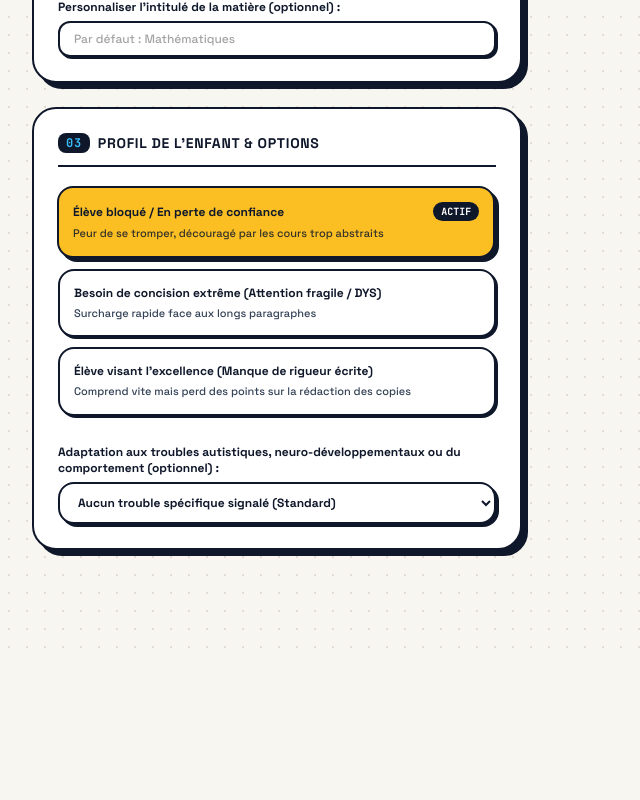
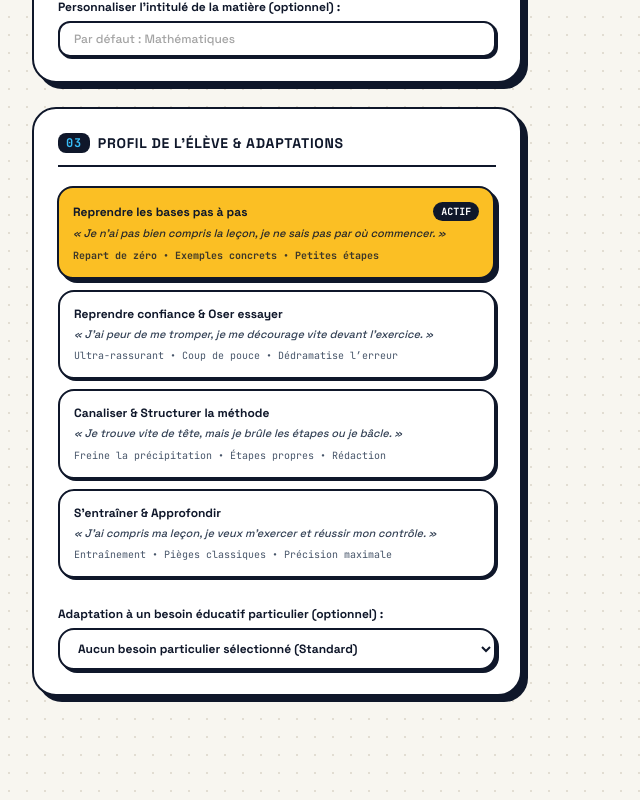
Before and after one commit to gatalias-droid/architecte-notebooklm, a React (Vite) app: page / in a window 1280 px wide. Shown: the part 1288-2088 px from the top of the page, without its empty margins (0-640 px from the left). Before the commit the page ends 1942 px from the top, so only its background shows below. Built offline with nearby package versions, Linux system fonts and the light colour scheme.

Commit message:
feat(pedagogie): refonte des 4 profils eleves et clarification des adaptations particulieres

```diff
--- a/src/App.jsx
+++ b/src/App.jsx
@@ -799,66 +799,76 @@ const CYCLE_SPECIFIC_CONFIG = {
 
 const STUDENT_PROFILES = [
   {
-    id: 'standard',
-    label: 'Élève bloqué / En perte de confiance',
-    desc: 'Peur de se tromper, découragé par les cours trop abstraits',
-    directive: "Rassure l'élève par la simplicité immédiate. Dédramatise chaque erreur en montrant exactement où le raisonnement a bifurqué sans jamais le juger."
+    id: 'bases',
+    label: 'Reprendre les bases pas à pas',
+    desc: '« Je n’ai pas bien compris la leçon, je ne sais pas par où commencer. »',
+    bulletSummary: 'Repart de zéro • Exemples concrets • Petites étapes',
+    directive: "CALIBRATION APPRENANT (REPRENDRE LES BASES) : Considère que la notion n'est pas acquise. Repart systématiquement du sens concret avec une image simple du quotidien avant la règle formelle. Découpe chaque étape au maximum et vérifie chaque petite brique avant d'avancer."
   },
   {
-    id: 'dys_tdah',
-    label: 'Besoin de concision extrême (Attention fragile / DYS)',
-    desc: 'Surcharge rapide face aux longs paragraphes',
-    directive: "Fais des phrases ultra-courtes (une seule idée par ligne, listes à puces aérées, mots-clés en gras). Ne dépasse jamais 4 lignes avant de poser ta question."
+    id: 'confiance',
+    label: 'Reprendre confiance & Oser essayer',
+    desc: '« J’ai peur de me tromper, je me décourage vite devant l’exercice. »',
+    bulletSummary: 'Ultra-rassurant • Coup de pouce • Dédramatise l’erreur',
+    directive: "CALIBRATION APPRENANT (CONFIANCE & DÉDRAMATISATION) : Sois particulièrement encourageant, chaleureux et rassurant. Dédramatise chaque erreur en valorisant la logique de l'essai de l'élève. Donne systématiquement une amorce ou un indice (« Coup de pouce ») pour qu'il ne reste jamais bloqué devant une page blanche."
+  },
+  {
+    id: 'methode',
+    label: 'Canaliser & Structurer la méthode',
+    desc: '« Je trouve vite de tête, mais je brûle les étapes ou je bâcle. »',
+    bulletSummary: 'Freine la précipitation • Étapes propres • Rédaction',
+    directive: "CALIBRATION APPRENANT (CANALISATION & MÉTHODE) : Valide immédiatement l'intuition ou le résultat de l'élève, mais freine sa précipitation. Exige avec bienveillance de poser chaque étape intermédiaire, de citer la règle ou formule utilisée et de rédiger une phrase-réponse complète avec l'unité."
   },
   {
     id: 'perfectionnement',
-    label: 'Élève visant l’excellence (Manque de rigueur écrite)',
-    desc: 'Comprend vite mais perd des points sur la rédaction des copies',
-    directive: "Sois exigeant sur la précision du vocabulaire et la rigueur de la justification écrite dès que le mécanisme de base est validé."
+    label: 'S’entraîner & Approfondir',
+    desc: '« J’ai compris ma leçon, je veux m’exercer et réussir mon contrôle. »',
+    bulletSummary: 'Entraînement • Pièges classiques • Précision maximale',
+    directive: "CALIBRATION APPRENANT (ENTRAÎNEMENT & EXCELLENCE) : Ne perds pas de temps sur les évidences. Propose rapidement des questions d'application progressives et stimulantes, attire l'attention sur les pièges classiques des contrôles et exige une rigueur de rédaction irréprochable dès le départ."
   }
 ];
 
 const NEURO_BEHAVIOR_OPTIONS = [
   {
     id: 'aucun',
-    label: 'Aucun trouble spécifique signalé (Standard)',
+    label: 'Aucun besoin particulier sélectionné (Standard)',
     shortDesc: '',
     promptRule: ''
   },
   {
+    id: 'dys',
+    label: 'Troubles DYS (Dyslexie, Dyspraxie, Dyscalculie) — Soulager la lecture et la mémoire',
+    shortDesc: 'Rappel permanent des formules/règles sous les yeux (zéro double tâche) et étapes visuellement isolées.',
+    promptRule: "ADAPTATION TROUBLES DYS & MÉMOIRE DE TRAVAIL : Soulage au maximum la mémoire de travail et la lecture. Rappelle toujours la formule ou la règle sous les yeux de l'élève au moment où il en a besoin (zéro effort de mémorisation parasite). Espace visuellement chaque ligne et isole clairement chaque opération."
+  },
+  {
+    id: 'tdah',
+    label: 'TDAH & Attention fragile — Phrases très courtes, micro-étapes et repères en gras',
+    shortDesc: 'Micro-étapes immédiates, mise en gras de l’indice unique et frein à l’impulsivité avant de répondre.',
+    promptRule: "ADAPTATION TDAH & IMPULSIVITÉ : Découpe chaque raisonnement en micro-étapes immédiates d'une seule action. Surligne en gras le seul mot-clé ou chiffre à observer. Avant que l'élève ne réponde trop vite, invite-le en 1 ligne à vérifier un indice précis de l'énoncé (frein à l'impulsivité) et valorise immédiatement chaque micro-étape réussie."
+  },
+  {
+    id: 'anxiete',
+    label: 'Anxiété scolaire / Peur de la page blanche — Zéro pression et amorce fournie',
+    shortDesc: 'Sécurité psychologique absolue, questions présentées sans enjeu et amorce (« Coup de pouce ») fournie.',
+    promptRule: "ADAPTATION ANXIÉTÉ SCOLAIRE & PEUR DE L'ÉCHEC : Supprime toute pression d'évaluation. Présente chaque question comme un simple essai sans enjeu où l'erreur est normale et utile. Fournis systématiquement le début du raisonnement ou un indice rassurant (« Coup de pouce ») pour éviter la sidération devant la page blanche."
+  },
+  {
     id: 'tsa',
-    label: 'Trouble du Spectre de l’Autisme (TSA / Asperger) — Besoin de littéralité & prévisibilité',
+    label: 'Trouble du Spectre de l’Autisme (TSA / Asperger) — Langage 100 % explicite et prévisible',
     shortDesc: 'Langage 100 % explicite, zéro second degré ni métaphore floue, structure invariable et prévisible.',
     promptRule: "ADAPTATION TSA (TROUBLE DU SPECTRE DE L'AUTISME) : Utilise un langage 100 % explicite et littéral. Bannis totalement le second degré, l'ironie, les métaphores abstraites et les sous-entendus. Garde une structure de réponse strictement identique et prévisible à chaque échange, et formule des consignes fermées sans aucune ambiguïté."
   },
   {
-    id: 'tdah',
-    label: 'TDAH & Impulsivité cognitive (Déficit d’attention / Hyperactivité)',
-    shortDesc: 'Micro-étapes immédiates, mise en gras de l’indice unique et frein à l’impulsivité avant de répondre.',
-    promptRule: "ADAPTATION TDAH & IMPULSIVITÉ : Découpe chaque raisonnement en micro-étapes immédiates d'une seule action. Surligne en gras le seul mot-clé ou chiffre à observer. Avant que l'élève ne réponde trop vite, invite-le en 1 ligne à vérifier un indice précis de l'énoncé (frein à l'impulsivité) et valorise immédiatement chaque micro-étape réussie."
-  },
-  {
     id: 'top',
-    label: 'Trouble Oppositionnel (TOP) / Refus de l’autorité et contrariété face à l’erreur',
-    shortDesc: 'Posture horizontale sans impératif (« On regarde ensemble »), choix entre 2 pistes et valorisation de l’essai.',
+    label: 'Trouble de l’Opposition (TOP) / Frustration face à l’erreur — Choix entre 2 pistes',
+    shortDesc: 'Posture de partenaire sans impératif (« On regarde ensemble »), choix entre 2 approches et valorisation de l’essai.',
     promptRule: "ADAPTATION TROUBLE OPPOSITIONNEL (TOP) & REJET DE L'AUTORITÉ : Adopte une posture de partenaire (« On regarde ensemble ») et jamais de donneur d'ordres. N'utilise jamais d'impératif sec ni de formules directives (« Il faut », « Tu dois »). Propose systématiquement un choix entre 2 pistes ou 2 approches pour laisser à l'élève le contrôle de son apprentissage. Ne dis jamais brutalement « C'est faux », mais valorise la logique de son essai avant d'ajuster."
-  },
-  {
-    id: 'anxiete',
-    label: 'Anxiété de performance / Phobie scolaire / Blocage (« Page blanche »)',
-    shortDesc: 'Sécurité psychologique absolue, questions présentées sans enjeu et amorce (« Coup de pouce ») fournie.',
-    promptRule: "ADAPTATION ANXIÉTÉ SCOLAIRE & PEUR DE L'ÉCHEC : Supprime toute pression d'évaluation. Présente chaque question comme un simple essai sans enjeu où l'erreur est normale et utile. Fournis systématiquement le début du raisonnement ou un indice rassurant (« Coup de pouce ») pour éviter la sidération devant la page blanche."
-  },
-  {
-    id: 'dys',
-    label: 'Troubles DYS & Surcharge de la mémoire de travail (Dyslexie, Dyspraxie, Dyscalculie)',
-    shortDesc: 'Rappel permanent des formules/règles sous les yeux (zéro double tâche) et étapes visuellement isolées.',
-    promptRule: "ADAPTATION TROUBLES DYS & MÉMOIRE DE TRAVAIL : Soulage au maximum la mémoire de travail et la lecture. Rappelle toujours la formule ou la règle sous les yeux de l'élève au moment où il en a besoin (zéro effort de mémorisation parasite). Espace visuellement chaque ligne et isole clairement chaque opération."
   },
   {
     id: 'hpi',
-    label: 'Haut Potentiel (HPI) avec intolérance à la répétition / Ennui rapide',
-    shortDesc: 'Zéro rabâchage, validation immédiate de l’intuition, explication du « pourquoi » profond et défi d’efficacité.',
+    label: 'Haut Potentiel (HPI) — Zéro répétition inutile, expliquer le « pourquoi » profond',
+    shortDesc: 'Zéro rabâchage, validation immédiate de l’intuition, explication du « pourquoi » profond et défi de précision.',
     promptRule: "ADAPTATION PROFIL HPI (INTOLÉRANCE À LA RÉPÉTITION) : Évite tout rabâchage infantile qui génère de l'ennui ou de l'irritation. Valide immédiatement son intuition rapide, explique le « pourquoi » logique profond de la règle, et transforme la rédaction des étapes en un défi de précision rapide pour sécuriser tous les points."
   }
 ];
@@ -868,7 +878,7 @@ export default function App() {
   const [customSubjectName, setCustomSubjectName] = useState('');
   const [selectedCursus, setSelectedCursus] = useState('cycle_4');
   const [selectedNiveau, setSelectedNiveau] = useState('Troisième (3e — Fin de Cycle 4 / Objectif Brevet DNB)');
-  const [selectedProfile, setSelectedProfile] = useState('standard');
+  const [selectedProfile, setSelectedProfile] = useState('bases');
   const [selectedCycleScaffold, setSelectedCycleScaffold] = useState('c4_demonstration');
   const [selectedCycleEval, setSelectedCycleEval] = useState('c4_eval_dnb');
   const [selectedNeuroBehavior, setSelectedNeuroBehavior] = useState('aucun');
@@ -1067,35 +1077,35 @@ AFFICHAGE PROPRE ET LISIBLE :
       setSelectedNiveau('CE1 (Cours Élémentaire 1re année — 7/8 ans)');
       setSelectedCycleScaffold('c2_manip');
       setSelectedCycleEval('c2_eval_cahier');
-      setSelectedProfile('standard');
+      setSelectedProfile('bases');
     } else if (preset === 'cycle3_cm2_6e') {
       setSelectedSubjectId('mathematiques');
       setSelectedCursus('cycle_3');
       setSelectedNiveau('Sixième - 6e (Fin de Cycle 3 / Entrée au Collège — 11/12 ans)');
       setSelectedCycleScaffold('c3_barres');
       setSelectedCycleEval('c3_eval_6e');
-      setSelectedProfile('standard');
+      setSelectedProfile('bases');
     } else if (preset === 'cycle4_3e_brevet') {
       setSelectedSubjectId('mathematiques');
       setSelectedCursus('cycle_4');
       setSelectedNiveau('Troisième (3e — Fin de Cycle 4 / Objectif Brevet DNB)');
       setSelectedCycleScaffold('c4_demonstration');
       setSelectedCycleEval('c4_eval_dnb');
-      setSelectedProfile('standard');
+      setSelectedProfile('bases');
     } else if (preset === 'seconde_svt') {
       setSelectedSubjectId('svt');
       setSelectedCursus('lycee_general');
       setSelectedNiveau('Seconde Générale et Technologique');
       setSelectedCycleScaffold('lycee_auto_demo');
       setSelectedCycleEval('lycee_eval_matiere');
-      setSelectedProfile('standard');
+      setSelectedProfile('bases');
     } else if (preset === 'term_maths') {
       setSelectedSubjectId('mathematiques');
       setSelectedCursus('lycee_general');
       setSelectedNiveau('Terminale Générale (Spécialité / Tronc commun)');
       setSelectedCycleScaffold('lycee_auto_demo');
       setSelectedCycleEval('lycee_eval_matiere');
-      setSelectedProfile('standard');
+      setSelectedProfile('perfectionnement');
     }
   };
 
@@ -1133,7 +1143,7 @@ AFFICHAGE PROPRE ET LISIBLE :
             </div>
             <h2 className="text-2xl sm:text-4xl font-bold tracking-tight leading-tight text-[#0F172A]">
               Configurez votre tuteur IA{' '}
-              <span className="bg-[#FBBF24] text-[#0F172A] px-3 py-1 rounded-2xl border-2 border-[#0F172A] shadow-[3px_3px_0px_0px_#0F172A] inline-block transform -rotate-1">
+              <span className="bg-[#FBBF24] text-[#0F172A] px-3 py-1 ml-2 rounded-2xl border-2 border-[#0F172A] shadow-[3px_3px_0px_0px_#0F172A] inline-block transform -rotate-1">
                 personnalisé
               </span>{' '}
             </h2>
@@ -1385,7 +1395,7 @@ AFFICHAGE PROPRE ET LISIBLE :
                   <span className="bg-[#0F172A] text-[#38BDF8] font-mono-code text-xs px-2 py-0.5 rounded-lg">
                     03
                   </span>
-                  Profil de l'Enfant & Options
+                  Profil de l'Élève & Adaptations
                 </h2>
               </div>
 
@@ -1413,20 +1423,26 @@ AFFICHAGE PROPRE ET LISIBLE :
                         )}
                       </div>
                       <p
-                        className={`text-[11px] mt-1 font-medium ${isSelected ? 'text-[#0F172A]/85' : 'text-slate-700'
+                        className={`text-[11px] mt-1 font-medium italic ${isSelected ? 'text-[#0F172A]/90' : 'text-slate-700'
                           }`}
                       >
                         {prof.desc}
                       </p>
+                      <div
+                        className={`text-[10px] mt-1.5 font-mono-code ${isSelected ? 'text-[#0F172A]/80 font-bold' : 'text-slate-600'
+                          }`}
+                      >
+                        {prof.bulletSummary}
+                      </div>
                     </button>
                   );
                 })}
               </div>
 
-              {/* Menu déroulant des troubles neuro-développementaux ou du comportement */}
+              {/* Menu déroulant des besoins éducatifs particuliers */}
               <div className="pt-2">
                 <label className="block text-xs font-bold text-[#0F172A] mb-1.5">
-                  Adaptation aux troubles autistiques, neuro-développementaux ou du comportement (optionnel) :
+                  Adaptation à un besoin éducatif particulier (optionnel) :
                 </label>
                 <select
                   value={selectedNeuroBehavior}
```
